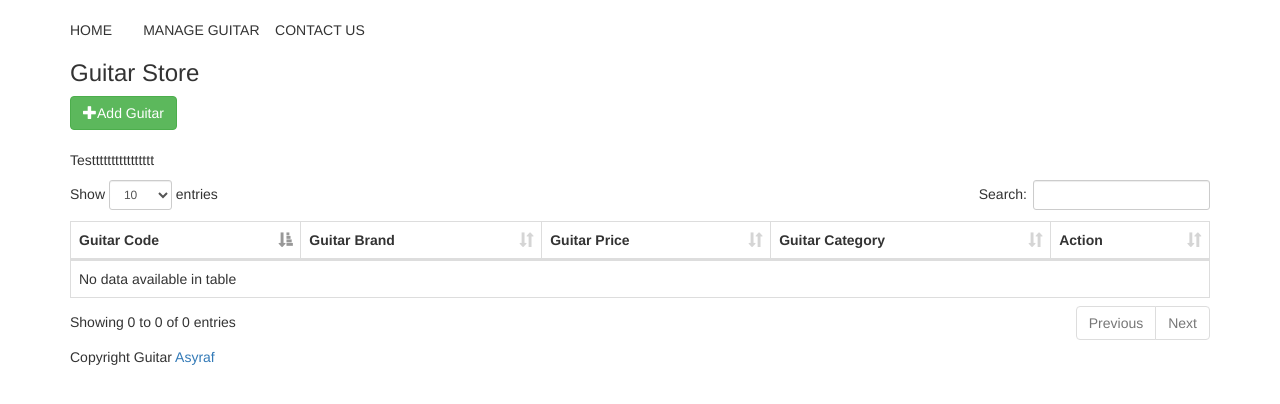
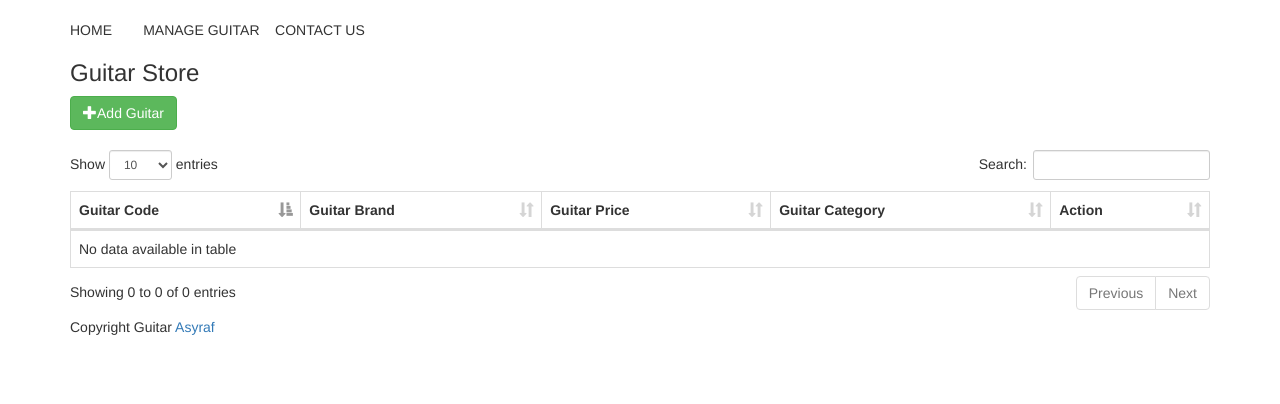
Before and after one commit to asyrafsam/guitarstore, a CodeIgniter app: page /guitarstore/index.php/admin/index in a window 1280 px wide. Shown: the top 404 px of the page. Run offline with CodeIgniter, Linux system fonts and the light colour scheme; data that the repository does not hold is empty; some libraries are stand-ins or nearby versions.

Commit message:
delete paragraph

```diff
--- a/application/views/admin/body/body.php
+++ b/application/views/admin/body/body.php
@@ -18,7 +18,6 @@
 		<button class="btn btn-success" onclick="add_guitar()"><i class="glyphicon glyphicon-plus"></i>Add Guitar</button>
 		<br>
 		<br>
-		<p>Testttttttttttttttt</p>
 		<table id="table_id" class="table table-stripped table-bordered">
 			<thead>
  			<!-- setiap table kene ada satu <tr> per <thead> untuk taknak bagi error pada js dataTables -->
```
